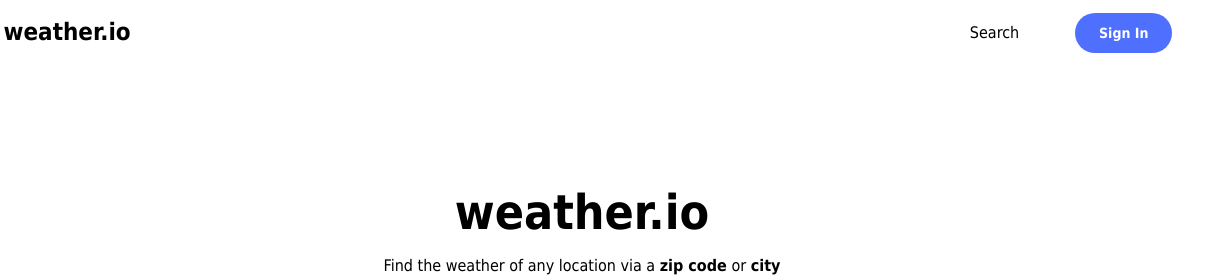
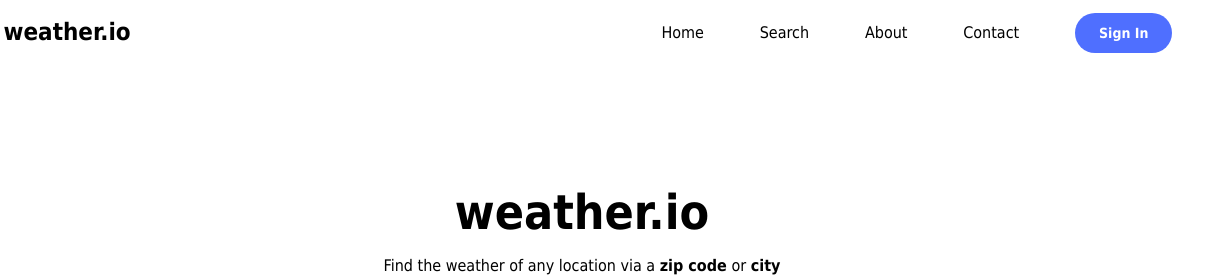
Before and after one commit to k-dicken/WeatherAPI, a website: page index.html in a window 1280 px wide. Shown: the top 280 px of the page, 58-1280 px from the left. Drawn offline with Linux system fonts and the light colour scheme.

Commit message:
added links

```diff
--- a/index.html
+++ b/index.html
@@ -18,7 +18,10 @@
         <div id="search" class="search">
         </div>
         <div class="buttons">
-          <a href="#home">Search</a>
+          <a href="#">Home</a>
+          <a href="#search">Search</a>
+          <a href="#">About</a>
+          <a href="#">Contact</a>
           <a class="button" href="#">Sign In</a>
         </div>
     </nav>
```
Also changed, not shown: app/app.js (+1 -2 lines).
